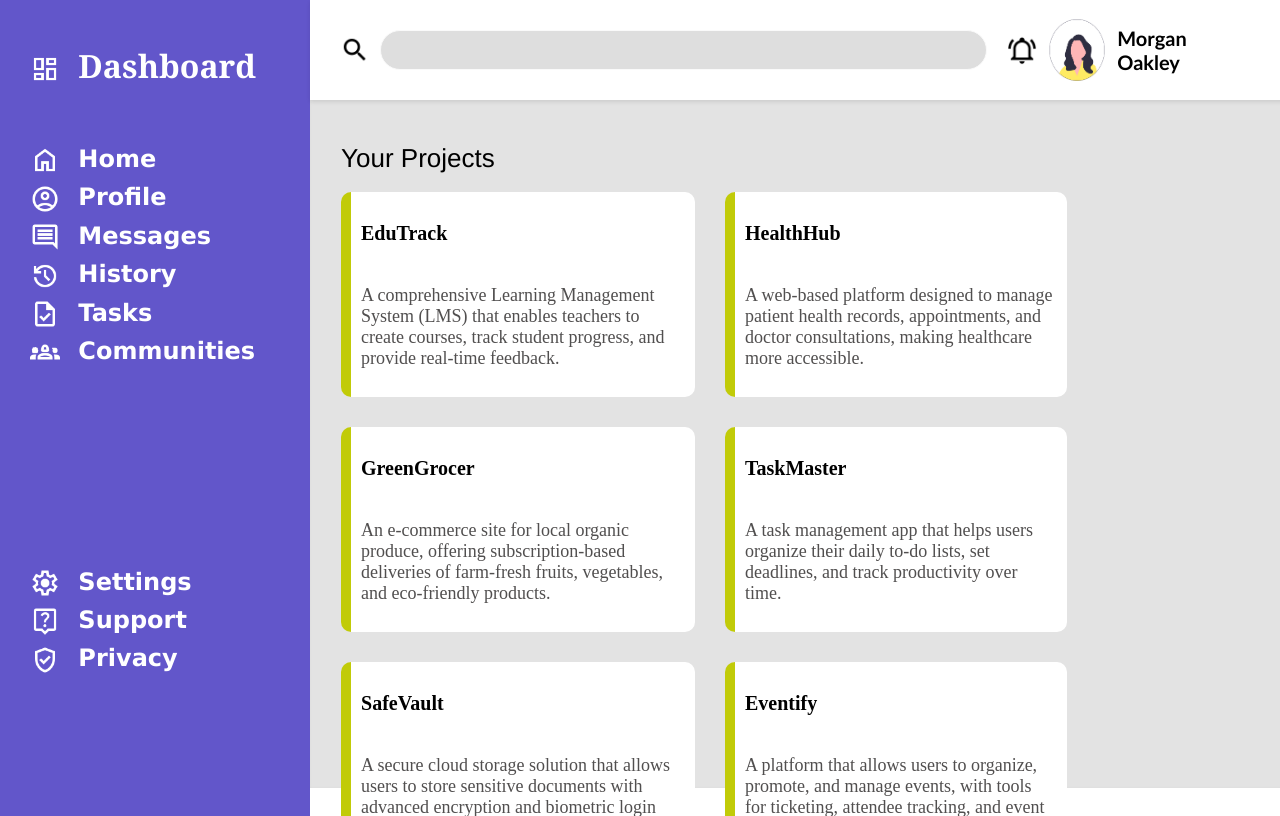
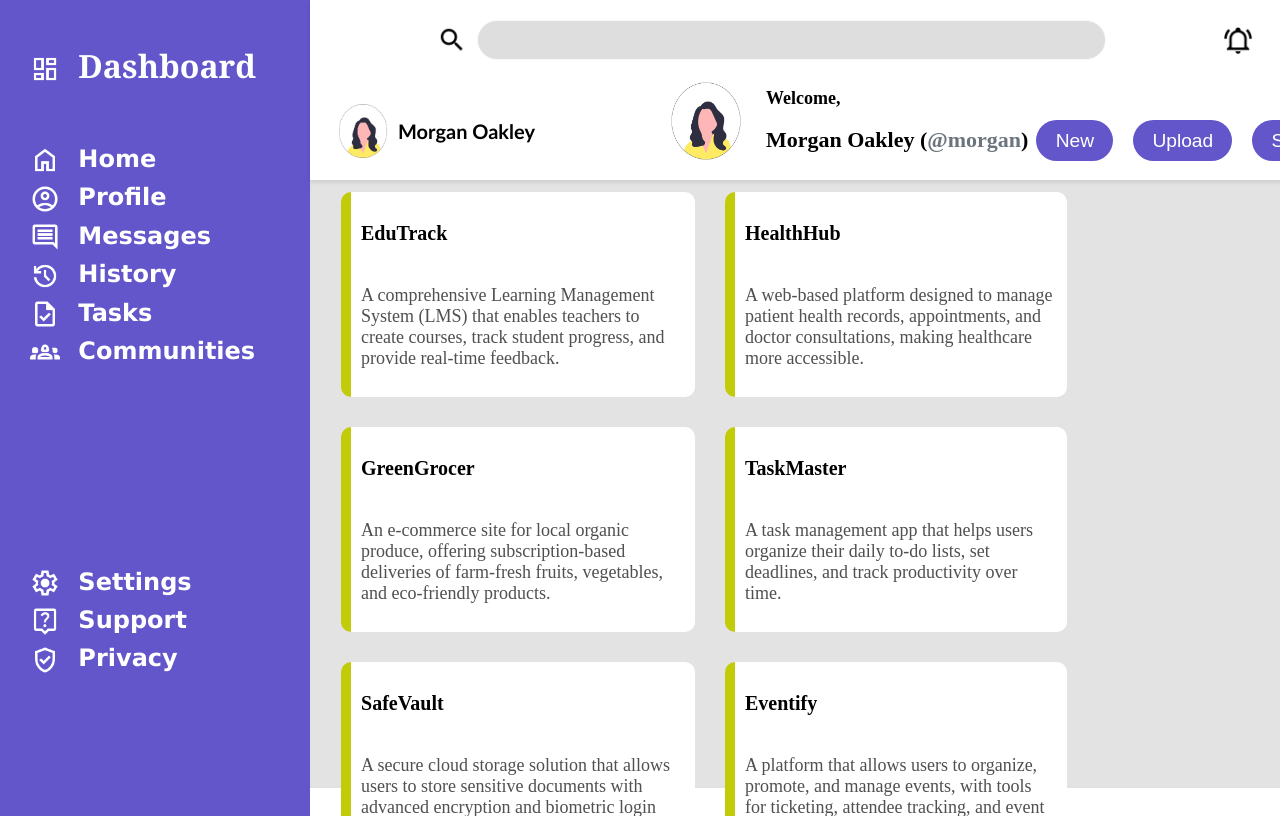
Before and after one commit to ruzainachougle18/admin-dashboard, a plain HTML site: page index.html in a window 1280 px wide. Shown: the top 816 px of the page. Drawn offline with Linux system fonts and the light colour scheme.

Commit message:
Correct flexbox layout for user profile and button alignment

```diff
--- a/index.html
+++ b/index.html
@@ -82,6 +82,26 @@
                     <img src="./assests/user-profile.png" alt="user icon" class="user-icon">
                     <div class="username">Morgan Oakley</div>
                 </div>
+
+                <div class="welcome">
+                    <img src="./assests/user-profile.png" alt="profile photo" class="welcome-user">
+                    <div class="welcome-message">
+                        <p>Welcome,</p>
+                        <h2>Morgan Oakley (<a href="#">@morgan</a>)</h2>
+                    </div>
+                </div>
+
+                <div class="header-buttons">
+                    <button class="buttons">New</button>
+                    <button class="buttons">Upload</button>
+                    <button class="buttons">Share</button>
+                </div>
+
+
+            </div>
+
+
+
             </div>
 
             <!-- Main content area -->
--- a/styles.css
+++ b/styles.css
@@ -183,15 +183,17 @@ body{
   display: flex;
   align-items: center;
   justify-content:space-evenly;
-  padding: 10px 10px 10px 10px;
+  padding: 10px 10px 80px 10px;
   background-color:white;
   position: fixed;
   top: 0;
   left: 310px;
   width: calc(100% - 250px);
-  height: 80px;
+  height: 90px;
   z-index: 1000;
   box-shadow: 0 2px 4px rgba(0, 0, 0, 0.1);
+  flex-wrap: wrap;
+
 }
 
 .profile {
@@ -202,8 +204,8 @@ body{
 }
 
 .user-icon {
-  width: 80px;
-  height: 80px;
+  width: 70px;
+  height: 70px;
   cursor: pointer;
   font-size: 20px;
   border-radius: 200%;
@@ -274,3 +276,56 @@ body{
     padding: 10px;
     color: rgb(81, 79, 79);
   }
+
+/* Welcome section styling */
+.welcome {
+  display: flex;
+  align-items: center; /* Align vertically */
+  justify-content: flex-start; /* Align horizontally to the left */
+  gap: 10px; /* Gap between image and text */
+  margin-bottom: 20px; /* Space below the welcome section */
+  padding-left: 10px;
+}
+
+.welcome-user {
+  height: 100px;
+  width: 100px;
+  cursor: pointer;
+  border-radius: 50%; /* More realistic for a profile picture */
+}
+
+.welcome h2 {
+  font-size: 22px;
+}
+
+.welcome a {
+  color: #6c757d;
+  text-decoration: none; /* Make the link cleaner */
+}
+
+.welcome p {
+  font-size: 18px;
+  font-weight: 600;
+}
+
+/* Header buttons section */
+.header-buttons {
+  display: flex;
+  justify-content: flex-end; /* Align buttons to the right */
+  gap: 20px;
+  margin-top: 20px; /* Space between welcome section and buttons */
+}
+
+.buttons {
+  border: none;
+  background-color: #6256CA;
+  color: white;
+  padding: 0.5em 1em;
+  border-radius: 50px;
+  font-size: larger;
+  cursor: pointer;
+}
+
+.buttons:hover {
+  background-color: #05033a; /* Darker shade on hover */
+}
```
